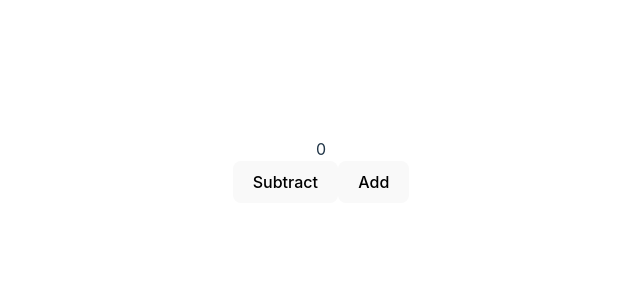
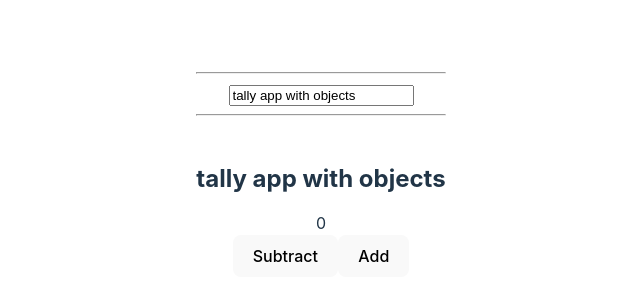
Before and after one commit to JustinScottJenecke/react-practice-micro-projects, a React (Vite) app in the folder react-hooks/: page / in a window 1280 px wide. Shown: the part 230-530 px from the top of the page, without its empty margins (319-959 px from the left). Built offline with nearby package versions, Linux system fonts and the light colour scheme.

Commit message:
completes object example useState

```diff
--- a/react-hooks/src/App.jsx
+++ b/react-hooks/src/App.jsx
@@ -1,11 +1,14 @@
 import './App.css'
+import CounterObject from './components/CounterObject'
 import CounterPrevState from "./components/CounterPrevState"
 
 function App() {
 
   return (
     <div className="App">
-      <CounterPrevState />
+      {/* <CounterPrevState /> */}
+      <hr />
+      <CounterObject />
     </div>
   )
 }
--- a/react-hooks/src/components/CounterObject.jsx
+++ b/react-hooks/src/components/CounterObject.jsx
@@ -1,23 +1,32 @@
-import { count } from "console"
 import { useState } from "react"
 
 const CounterObject = () => {
 
     const counterObject = {
         title: 'tally app with objects',
-        value: 0,
-        increment: (setter) => {
-            setter(prevState => prevState+1)
-        },
-        decrement: (setter) => {
-            setter(prevState => prevState-1)
-        }
+        value: 0
+    }
+
+    const increment = () => {
+
+        let {title, value} = counter
+
+        setCounter(
+            {
+                ...counter,
+                value: value+1
+            }
+        )
     }
 
     const [counter, setCounter] = useState(counterObject)
 
     return (
         <section>
+            <input type="text" value={counter.title} onChange={ e => setCounter({ ...counter, title: e.target.value })}/>
+            <br />
+            <hr />
+            <br />
             <h2>
                 {counter.title}
             </h2>
@@ -25,8 +34,8 @@ const CounterObject = () => {
                 {counter.value}
             </div>
             <div>
-                <button onClick={ () => counter.decrement(setCounter)}>Subtract</button>
-                <button onClick={ () => counter.increment(setCounter)}>Add</button>
+                <button onClick={ () => null}>Subtract</button>
+                <button onClick={ () => increment()}>Add</button>
             </div>
         </section>
     )
```
